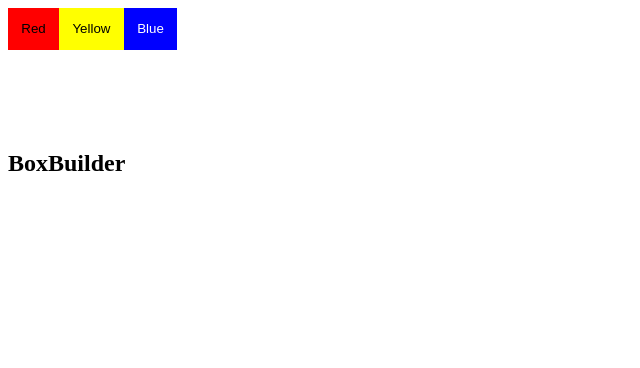
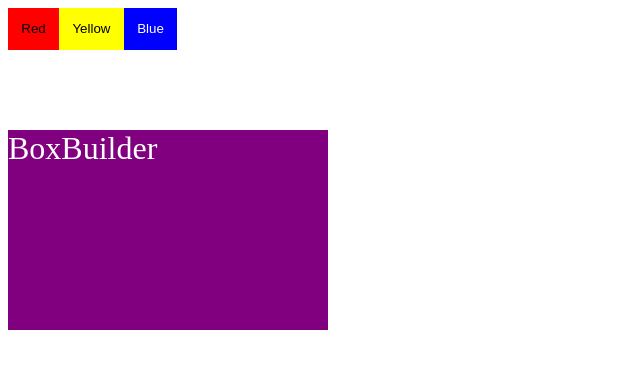
Before and after one commit to CheriPortman/react-state, a React app: page / in a window 1280 px wide. Shown: the top 368 px of the page, without its empty margins (0-640 px from the left). Built offline with nearby package versions, Linux system fonts and the light colour scheme.

Commit message:
basic css styling on Box

```diff
--- a/src/components/App.js
+++ b/src/components/App.js
@@ -2,6 +2,7 @@ import React, { PureComponent } from 'react';
 import ColorPicker from './ColorPicker';
 import ColorDisplay from './ColorDisplay';
 import Box from './Box';
+
 
 export default class App extends PureComponent {
   state = {
--- /dev/null
+++ b/src/components/Box.css
@@ -0,0 +1,7 @@
+.Box {
+  background-color: purple;
+  width: 25vw;
+  height: 25vh;
+  color: white;
+  font-size: 2em;
+}
--- a/src/components/Box.js
+++ b/src/components/Box.js
@@ -1,8 +1,9 @@
 import React from 'react';
 // import PropTypes from 'prop-types';
+import styles from './Box.css';
 
 function Box() {
-  return <h2>BoxBuilder</h2>;
+  return <div className={styles.Box}>BoxBuilder</div>;
 }
 
 // Box.propTypes = {
```
